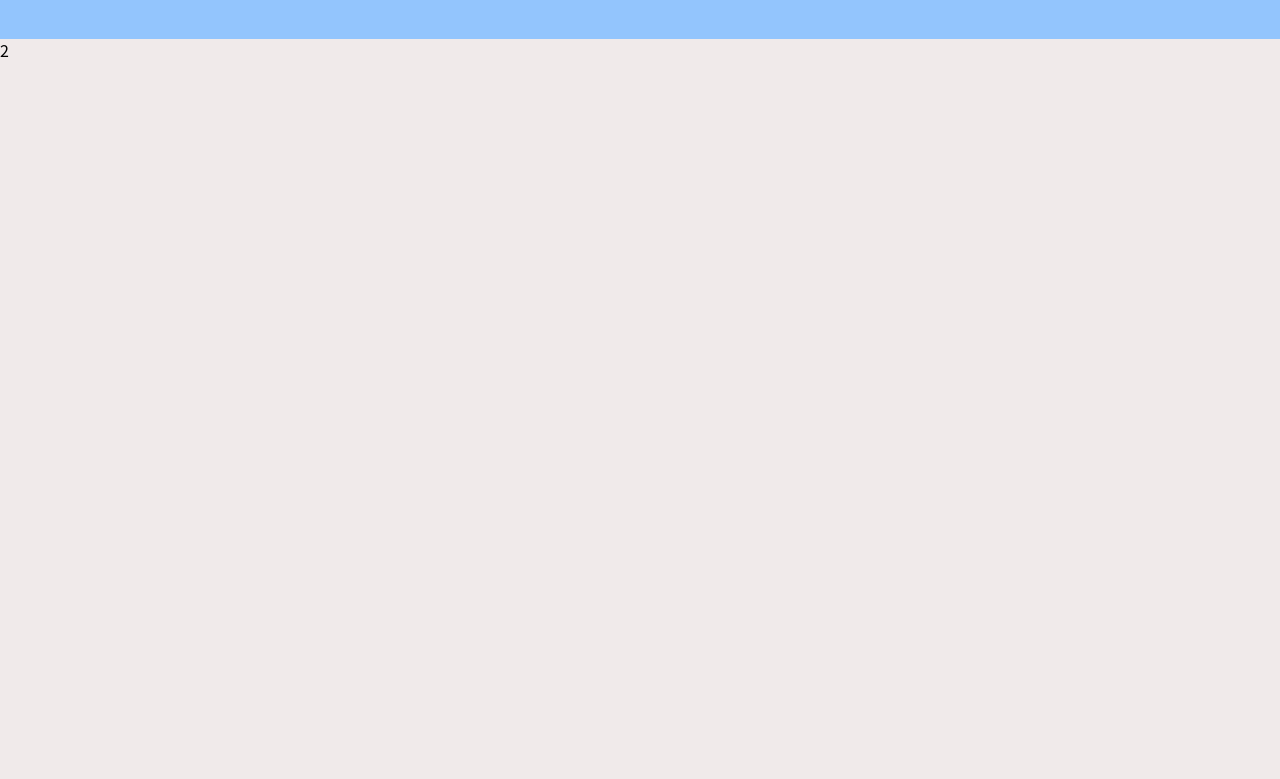
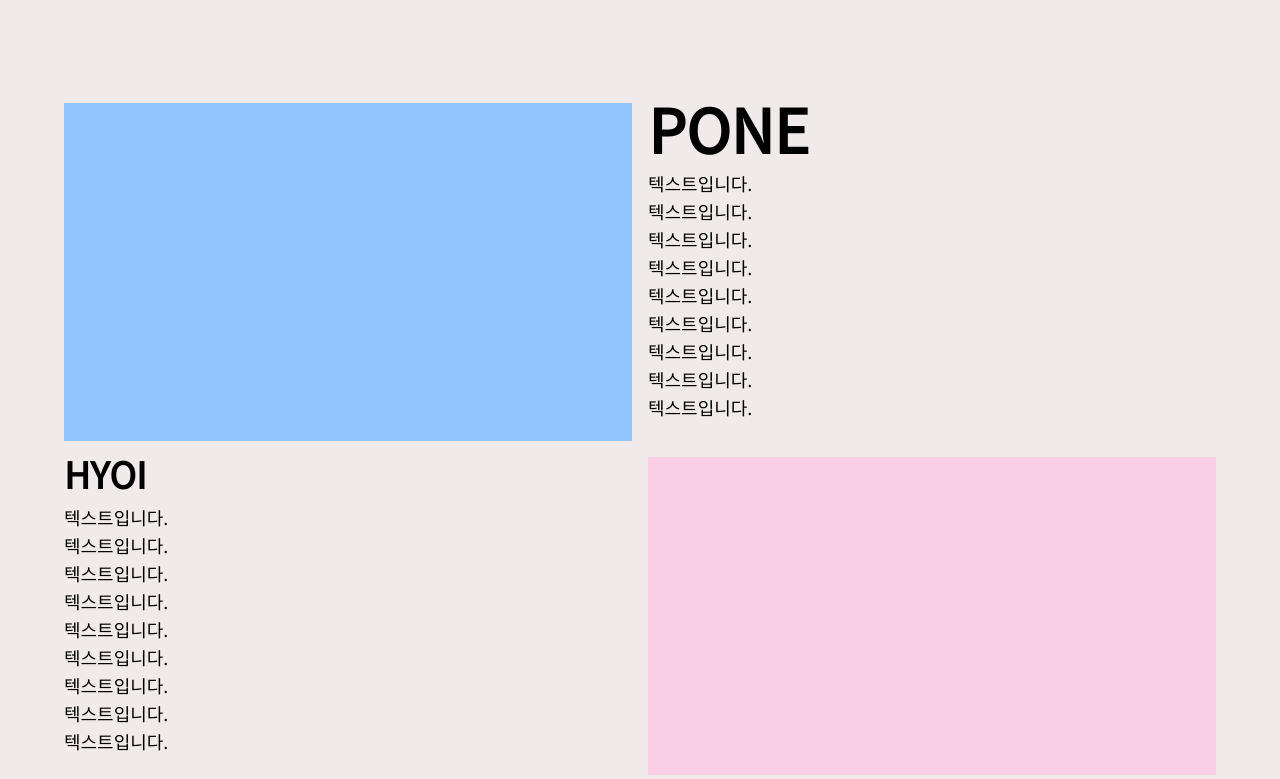
Before and after one commit to arkc1009/introduce, a Next.js app: page / in a window 1280 px wide. Shown: the part 761-1540 px from the top of the page. Built offline with nearby package versions, Linux system fonts and the light colour scheme.

Commit message:
feat: 메인 페이지 Section 분리 (진행중)

```diff
--- /dev/null
+++ b/src/app/SecondSection.tsx
@@ -0,0 +1,73 @@
+"use client";
+
+import Section, { SectionProps } from "@/components/Section";
+import { motion } from "framer-motion";
+
+const container = {
+  hidden: { opacity: 0 },
+  show: {
+    opacity: 1,
+    transition: {
+      staggerChildren: 0.4,
+      duration: 0.4,
+    },
+  },
+};
+
+const title = {
+  hidden: { opacity: 0 },
+  show: { opacity: 1 },
+};
+
+const item = {
+  hidden: { opacity: 0, y: -10 },
+  show: { opacity: 1, y: 0 },
+};
+
+export default function SecondSection(props: SectionProps) {
+  return (
+    <Section
+      className="grid grid-cols-2 p-16 gap-4 text-black text-lg"
+      {...props}
+    >
+      <div className="bg-blue-300"></div>
+      <div>
+        <motion.ul variants={container} initial="hidden" whileInView="show">
+          <motion.h4
+            variants={title}
+            initial="hidden"
+            whileInView="show"
+            className="font-bold text-6xl mb-2"
+          >
+            PONE
+          </motion.h4>
+          <motion.li variants={item}>텍스트입니다.</motion.li>
+          <motion.li variants={item}>텍스트입니다.</motion.li>
+          <motion.li variants={item}>텍스트입니다.</motion.li>
+          <motion.li variants={item}>텍스트입니다.</motion.li>
+          <motion.li variants={item}>텍스트입니다.</motion.li>
+          <motion.li variants={item}>텍스트입니다.</motion.li>
+          <motion.li variants={item}>텍스트입니다.</motion.li>
+          <motion.li variants={item}>텍스트입니다.</motion.li>
+          <motion.li variants={item}>텍스트입니다.</motion.li>
+        </motion.ul>
+      </div>
+
+      <div>
+        <motion.ul>
+          <h4 className="font-bold text-4xl mb-2">HYOI</h4>
+          <li>텍스트입니다.</li>
+          <li>텍스트입니다.</li>
+          <li>텍스트입니다.</li>
+          <li>텍스트입니다.</li>
+          <li>텍스트입니다.</li>
+          <li>텍스트입니다.</li>
+          <li>텍스트입니다.</li>
+          <li>텍스트입니다.</li>
+          <li>텍스트입니다.</li>
+        </motion.ul>
+      </div>
+      <div className="bg-pink-200"></div>
+    </Section>
+  );
+}
--- a/src/app/layout.tsx
+++ b/src/app/layout.tsx
@@ -40,8 +40,10 @@ export default function RootLayout({
   children: React.ReactNode;
 }) {
   return (
-    <html lang="ko" className={`${notoSansLocal.variable}`}>
-      <body className="font-sans">{children}</body>
+    <html lang="ko" className={`${notoSansLocal.variable} scroll-smooth`}>
+      <body className="font-sans min-h-screen max-h-screen overflow-y-auto scroll-smooth">
+        {children}
+      </body>
     </html>
   );
 }
--- a/src/app/page.tsx
+++ b/src/app/page.tsx
@@ -1,15 +1,26 @@
+import Letterbox from "@/components/Letterbox";
+import ScrollArrow from "@/components/ScrollArrow";
 import Section from "@/components/Section";
-import Image from "next/image";
+import ArrowSection from "@/components/Section/ArrowSection";
+import SecondSection from "./SecondSection";
 
 export default function Home() {
   return (
-    <main className="flex min-h-screen flex-col items-center justify-between">
-      <Section className="bg-blue-300">1</Section>
-      <Section>2</Section>
-      <Section>3</Section>
-      <Section>4</Section>
-      <Section>5</Section>
-      <Section>6</Section>
+    <main className="flex min-h-screen flex-col items-center">
+      <ArrowSection id="1" nextId="2" className="relative">
+        {/* <Letterbox topText="AAA" bottomText="BBB">
+          Content
+        </Letterbox> */}
+      </ArrowSection>
+      <SecondSection id="2" />
+      <Section id="3" className="bg-indigo-300">
+        3
+      </Section>
+      <Section id="4" className="bg-slate-300">
+        4
+      </Section>
+      <Section id="5">5</Section>
+      <Section id="6">6</Section>
     </main>
   );
 }
```
